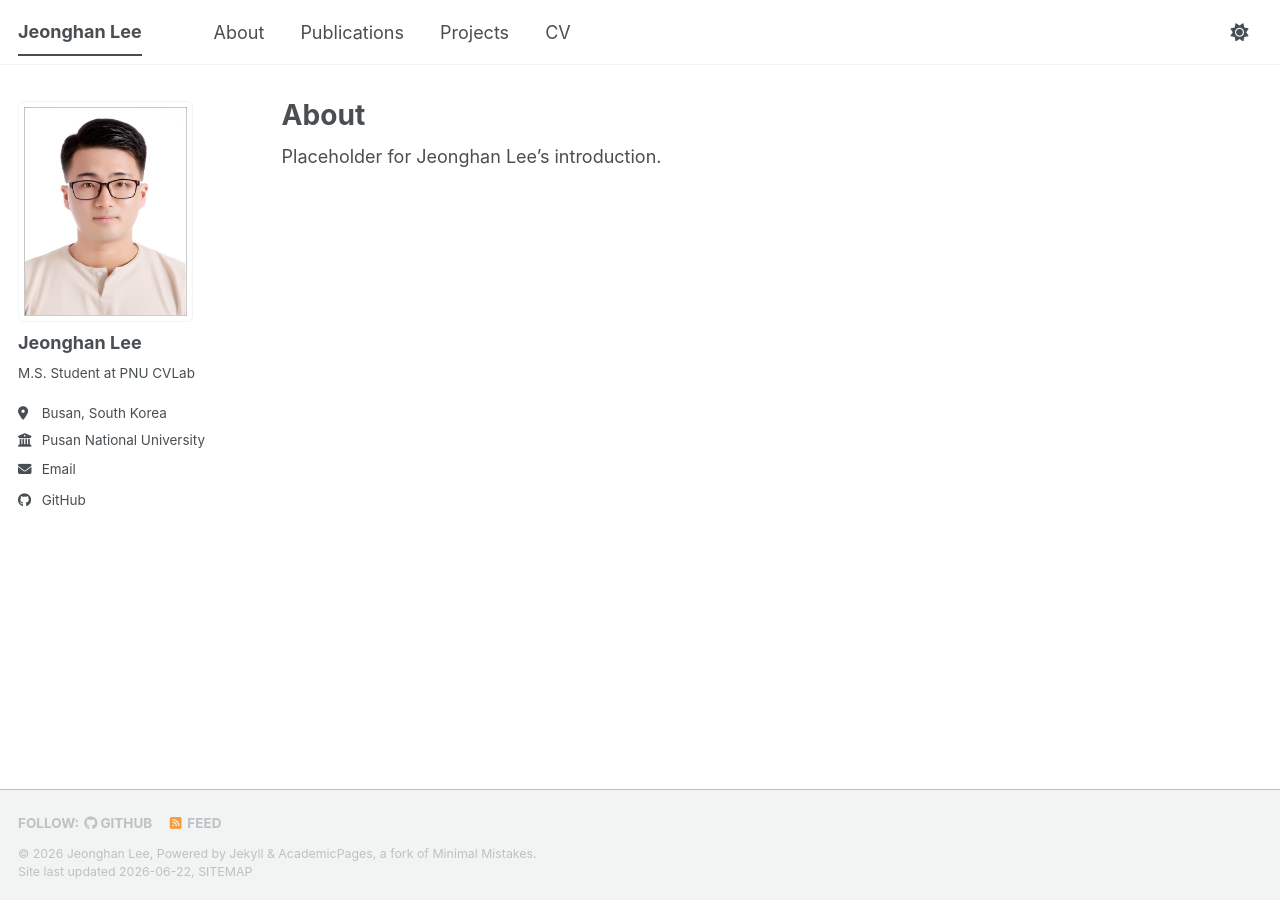
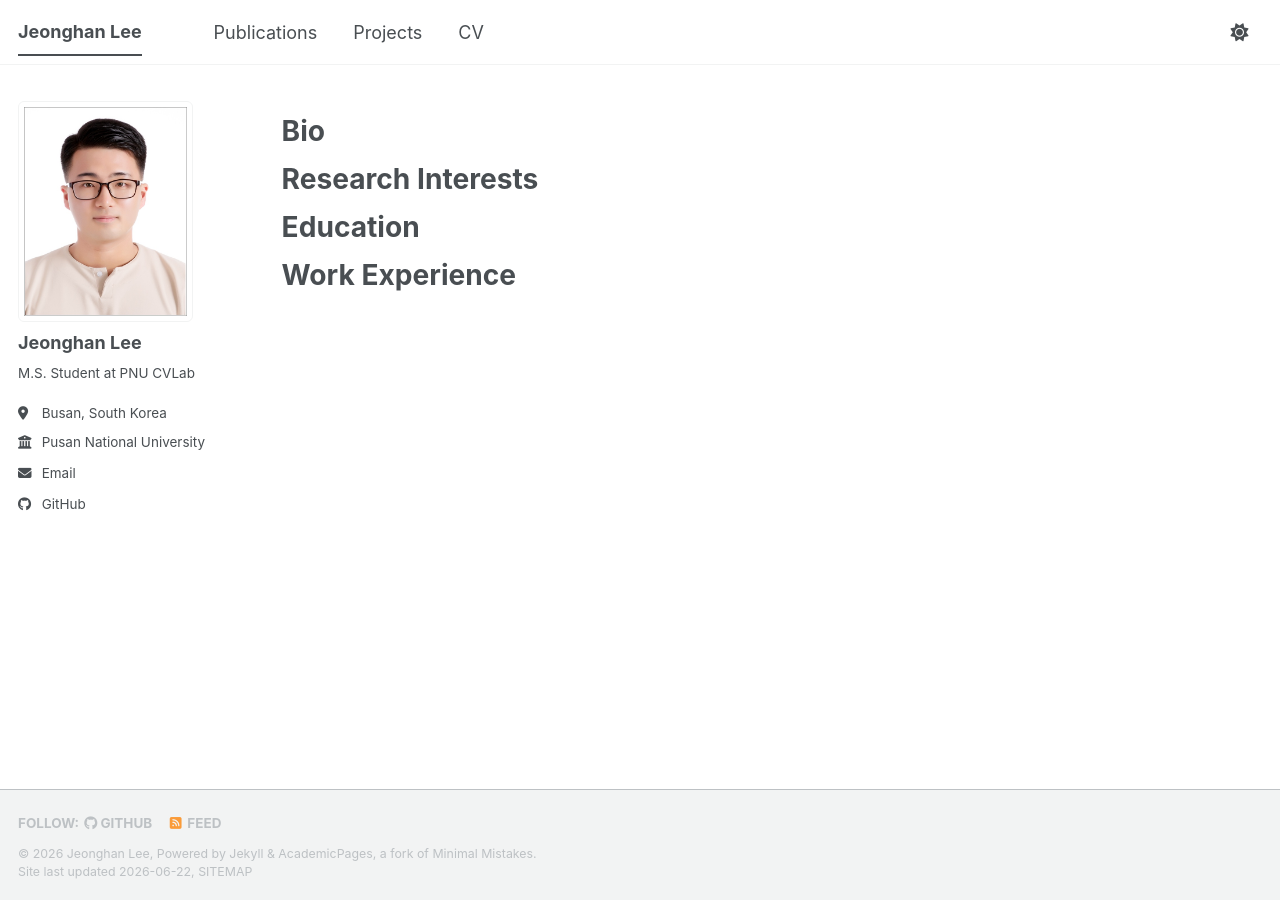
Before and after one commit to jhan-lee/jhan-lee.github.io, a Jekyll site: the page built from _pages/about.md, in a window 1280 px wide. Built offline with Jekyll 4.4.1, drawn with Linux system fonts in a browser that asks for light colours; a script bundle is joined from its source files by our own code; library files that are not in the unit come from our copies.

Commit message:
framing site

```diff
--- a/_config.yml
+++ b/_config.yml
@@ -29,6 +29,7 @@ author:
   bio              : "M.S. Student at PNU CVLab"
   location         : "Busan, South Korea"
   employer         : "Pusan National University"
+  employer_url     : "https://www.pusan.ac.kr/eng/Main.do"
   uri              : # URL
   email            : "jeonghan@pusan.ac.kr"
 
--- a/_data/navigation.yml
+++ b/_data/navigation.yml
@@ -5,9 +5,6 @@
 # prevent it from being included in the site.
 
 main:
-  - title: "About"
-    url: /
-
   - title: "Publications"
     url: /publications/
 
--- a/_includes/author-profile.html
+++ b/_includes/author-profile.html
@@ -28,7 +28,13 @@
         <li class="author__desktop"><i class="fas fa-fw fa-location-dot icon-pad-right" aria-hidden="true"></i>{{ author.location }}</li>
       {% endif %}
       {% if author.employer %}
-        <li class="author__desktop"><i class="fas fa-fw fa-building-columns icon-pad-right" aria-hidden="true"></i>{{ author.employer }}</li>
+        <li class="author__desktop">
+          {% if author.employer_url %}
+            <a href="{{ author.employer_url }}"><i class="fas fa-fw fa-building-columns icon-pad-right" aria-hidden="true"></i>{{ author.employer }}</a>
+          {% else %}
+            <i class="fas fa-fw fa-building-columns icon-pad-right" aria-hidden="true"></i>{{ author.employer }}
+          {% endif %}
+        </li>
       {% endif %}
       {% if author.uri %}
         <li><a href="{{ author.uri }}"><i class="fas fa-fw fa-link icon-pad-right" aria-hidden="true"></i>{{ site.data.ui-text[site.locale].website_label | default: "Website" }}</a></li>
--- a/_pages/about.md
+++ b/_pages/about.md
@@ -1,10 +1,24 @@
 ---
 permalink: /
-title: "About"
+title: ""
 author_profile: true
 redirect_from:
   - /about/
   - /about.html
 ---
 
-Placeholder for Jeonghan Lee's introduction.
+Bio
+======
+<!-- TODO: 기존 CV/구글 사이트에서 이식 -->
+
+Research Interests
+==================
+<!-- TODO: 기존 CV/구글 사이트에서 이식 -->
+
+Education
+=========
+<!-- TODO -->
+
+Work Experience
+===============
+<!-- TODO -->
```
